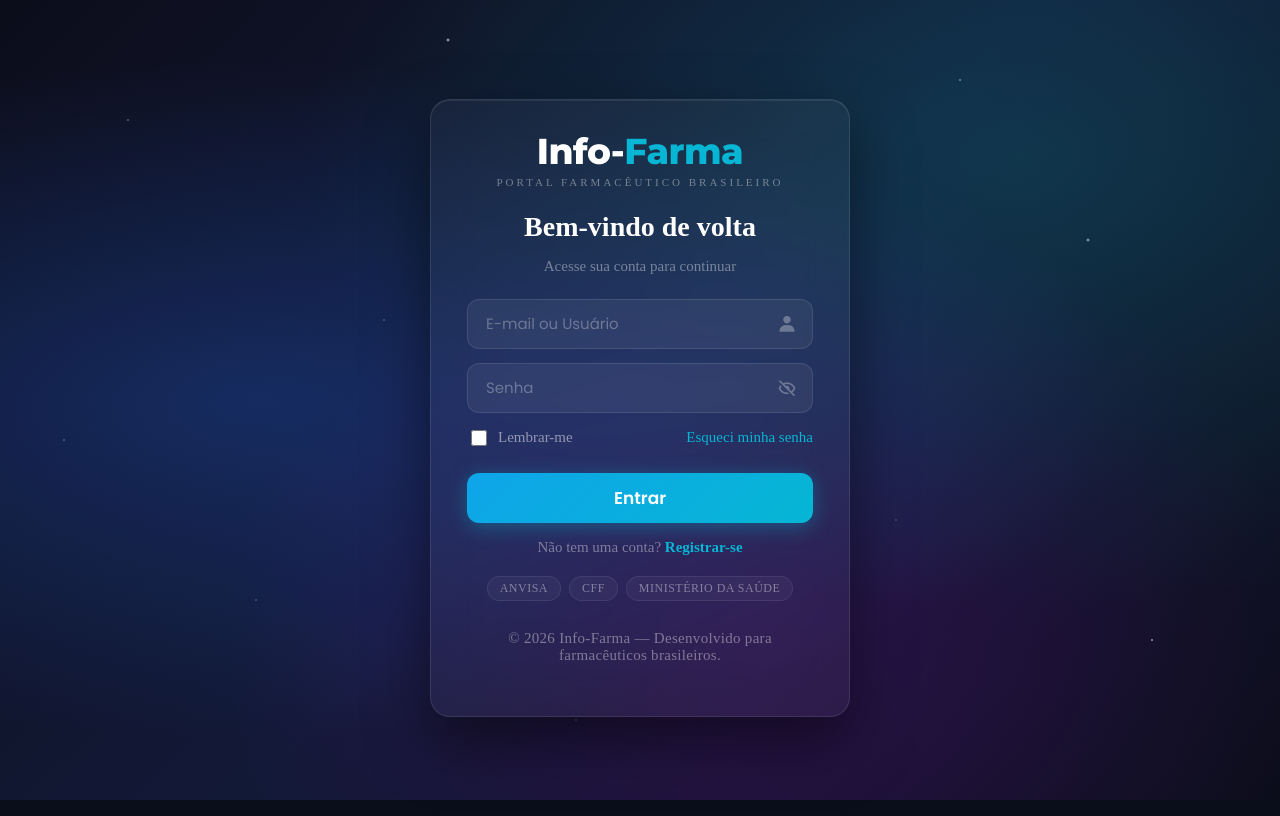
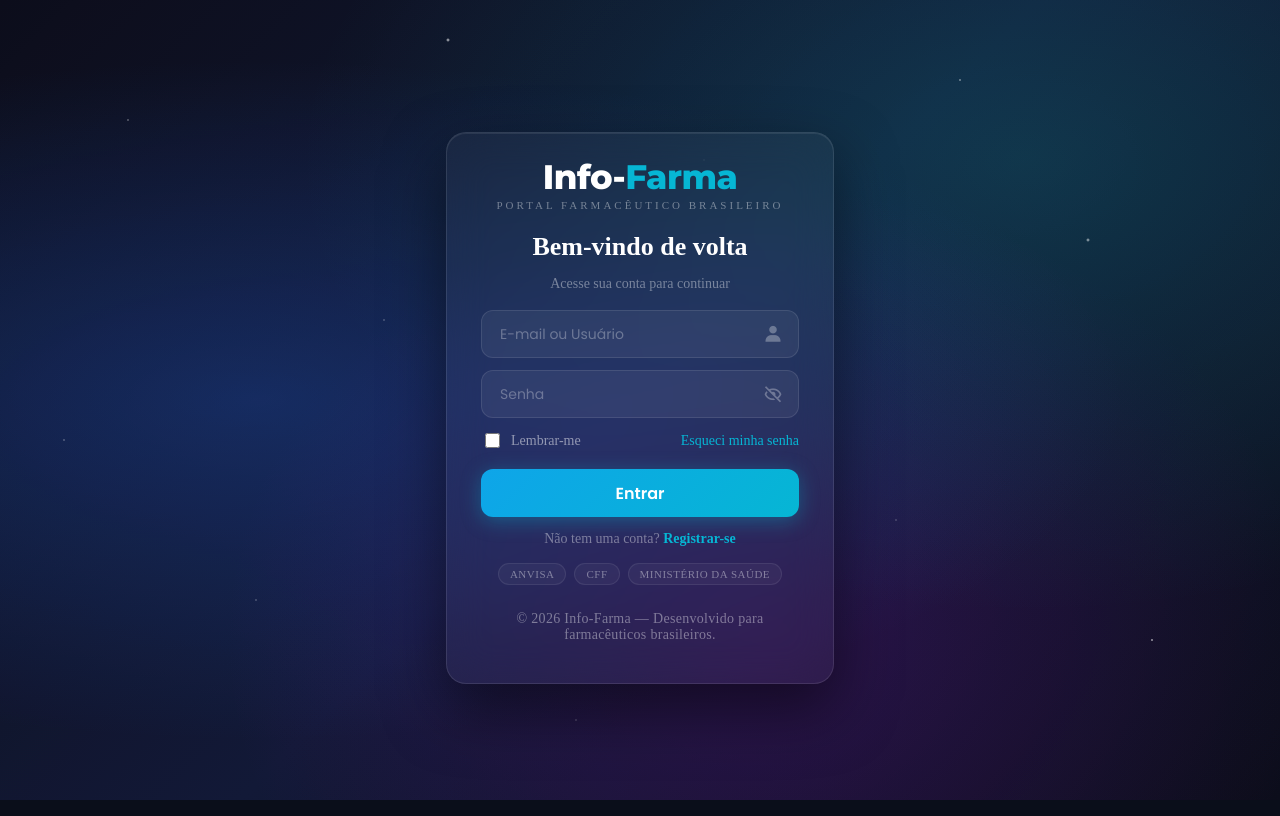
Before and after one commit to gustavoaraujo1201-lab/info-farma, a website: page pages/login.html in a window 1280 px wide. Drawn offline with nearby package versions, Linux system fonts and the light colour scheme.

Commit message:
descrição mudança login.css

```diff
--- a/css/login.css
+++ b/css/login.css
@@ -4,10 +4,9 @@
     justify-content: center;
     align-items: center;
     min-height: 100vh;
-    overflow-x: hidden;
+    overflow: hidden;
     background: #0a0e1a;
     position: relative;
-    padding: 20px 16px;
     box-sizing: border-box;
 }
 
@@ -42,54 +41,55 @@
         radial-gradient(2px 2px at 35%  5%, rgba(255,255,255,0.8), transparent);
 }
 
-/* ✅ largura reduzida para caber sem scrollbar */
 .login-wrapper {
     position: relative; z-index: 10;
     width: 100%; max-width: 420px;
+    padding: 0 16px;
+    box-sizing: border-box;
 }
 
 /* ─── LOGO ───────────────────────────────────────────────────── */
-.logo { text-align: center; margin-bottom: 20px; }
+.logo { text-align: center; margin-bottom: 14px; }
 .logo-text {
     font-family: 'Montserrat', sans-serif;
-    font-size: 36px; font-weight: 800; letter-spacing: -0.5px;
+    font-size: 34px; font-weight: 800; letter-spacing: -0.5px;
     line-height: 1.1;
 }
 .logo-text span:first-child { color: #fff; }
 .logo-text span:last-child  { color: #06b6d4; }
 .logo-sub {
     font-size: 11px; color: rgba(255,255,255,0.4);
-    letter-spacing: 3px; text-transform: uppercase; margin-top: 4px;
+    letter-spacing: 3px; text-transform: uppercase; margin-top: 3px;
 }
 
-/* ─── CARD com padding menor ─────────────────────────────────── */
+/* ─── CARD ───────────────────────────────────────────────────── */
 .card {
     background: rgba(255,255,255,0.04);
     border: 1px solid rgba(255,255,255,0.1);
     backdrop-filter: blur(20px);
     border-radius: 20px;
-    padding: 32px 36px 28px;
+    padding: 26px 34px 22px;
     box-shadow: 0 25px 60px rgba(0,0,0,0.5), inset 0 1px 0 rgba(255,255,255,0.08);
 }
 
 .card h2 {
-    font-size: 28px; font-weight: 700; color: #fff;
-    margin-bottom: 6px; text-align: center;
+    font-size: 26px; font-weight: 700; color: #fff;
+    margin-bottom: 4px; text-align: center;
 }
 .card > p {
-    font-size: 15px; color: rgba(255,255,255,0.4);
-    margin-bottom: 24px; text-align: center;
+    font-size: 14px; color: rgba(255,255,255,0.4);
+    margin-bottom: 18px; text-align: center;
 }
 
 /* ─── CAMPOS ─────────────────────────────────────────────────── */
-.field { position: relative; margin-bottom: 14px; }
+.field { position: relative; margin-bottom: 12px; }
 .field input {
-    width: 100%; height: 50px;
+    width: 100%; height: 48px;
     box-sizing: border-box;
     background: rgba(255,255,255,0.06);
     border: 1px solid rgba(255,255,255,0.1);
     border-radius: 12px; outline: none; color: #fff;
-    font-family: 'Poppins', sans-serif; font-size: 15px;
+    font-family: 'Poppins', sans-serif; font-size: 14px;
     padding: 0 48px 0 18px;
     transition: border-color 0.2s, background 0.2s;
 }
@@ -109,48 +109,48 @@
 .row-opts {
     display: flex; align-items: center;
     justify-content: space-between;
-    margin-bottom: 24px; font-size: 15px;
+    margin-bottom: 18px; font-size: 14px;
 }
 .row-opts label {
     display: flex; align-items: center;
     gap: 8px; color: rgba(255,255,255,0.5); cursor: pointer;
 }
-.row-opts label input[type="checkbox"] { width: 16px; height: 16px; accent-color: #06b6d4; }
+.row-opts label input[type="checkbox"] { width: 15px; height: 15px; accent-color: #06b6d4; }
 .row-opts a { color: #06b6d4; text-decoration: none; }
 .row-opts a:hover { text-decoration: underline; }
 
 .btn-entrar {
-    width: 100%; height: 50px; border: none; border-radius: 12px;
+    width: 100%; height: 48px; border: none; border-radius: 12px;
     background: linear-gradient(135deg, #0ea5e9, #06b6d4);
     color: #fff; font-family: 'Poppins', sans-serif;
-    font-size: 17px; font-weight: 600; cursor: pointer;
+    font-size: 16px; font-weight: 600; cursor: pointer;
     transition: opacity 0.2s, transform 0.2s, box-shadow 0.2s;
     box-shadow: 0 4px 20px rgba(6,182,212,0.35);
-    margin-bottom: 16px;
+    margin-bottom: 14px;
 }
 .btn-entrar:hover { opacity: 0.9; transform: translateY(-2px); box-shadow: 0 8px 28px rgba(6,182,212,0.5); }
 .btn-entrar:active { transform: translateY(0); }
 
-.link-registro { text-align: center; font-size: 15px; color: rgba(255,255,255,0.4); }
+.link-registro { text-align: center; font-size: 14px; color: rgba(255,255,255,0.4); }
 .link-registro a { color: #06b6d4; text-decoration: none; font-weight: 600; }
 .link-registro a:hover { text-decoration: underline; }
 
 .badges {
     display: flex; justify-content: center;
-    gap: 8px; margin-top: 20px; flex-wrap: wrap;
+    gap: 8px; margin-top: 16px; flex-wrap: wrap;
 }
 .badge {
-    font-size: 12px; color: rgba(255,255,255,0.4);
+    font-size: 11px; color: rgba(255,255,255,0.4);
     background: rgba(255,255,255,0.04);
     border: 1px solid rgba(255,255,255,0.08);
-    border-radius: 20px; padding: 4px 12px;
+    border-radius: 20px; padding: 4px 11px;
     letter-spacing: 0.5px; text-transform: uppercase;
 }
 
 .login-footer {
     text-align: center;
-    padding: 14px 0 0;
-    font-size: 13px;
+    padding: 12px 0 0;
+    font-size: 12px;
     color: rgba(255,255,255,0.3);
     letter-spacing: 0.3px;
 }
```
